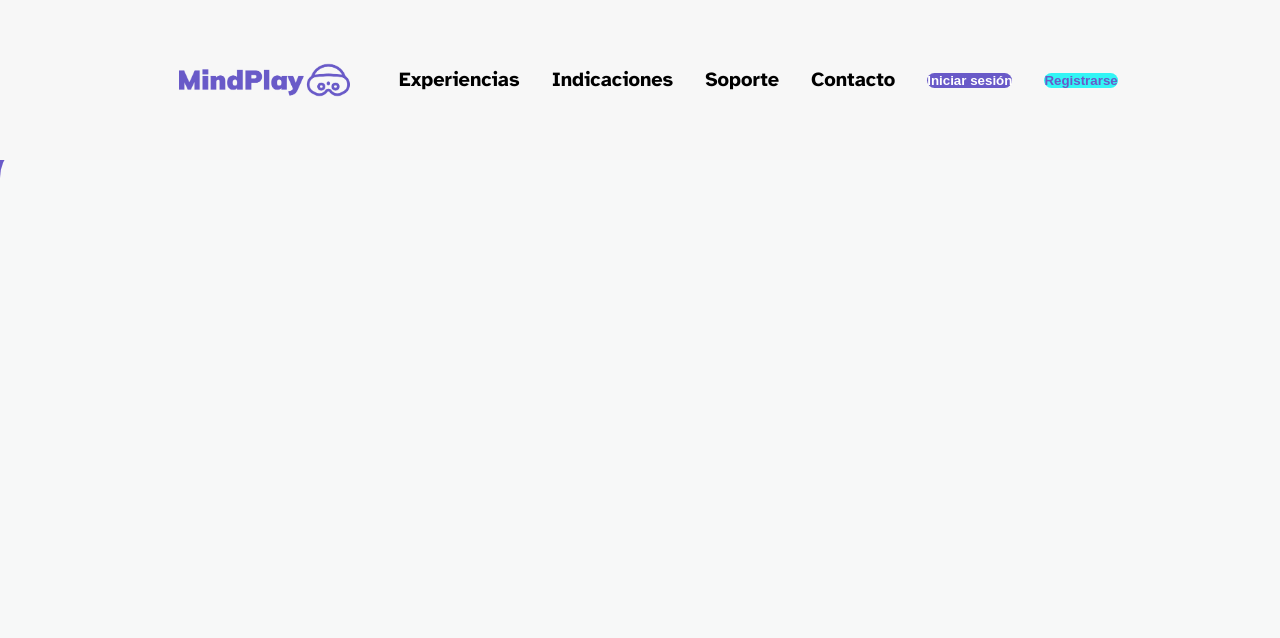
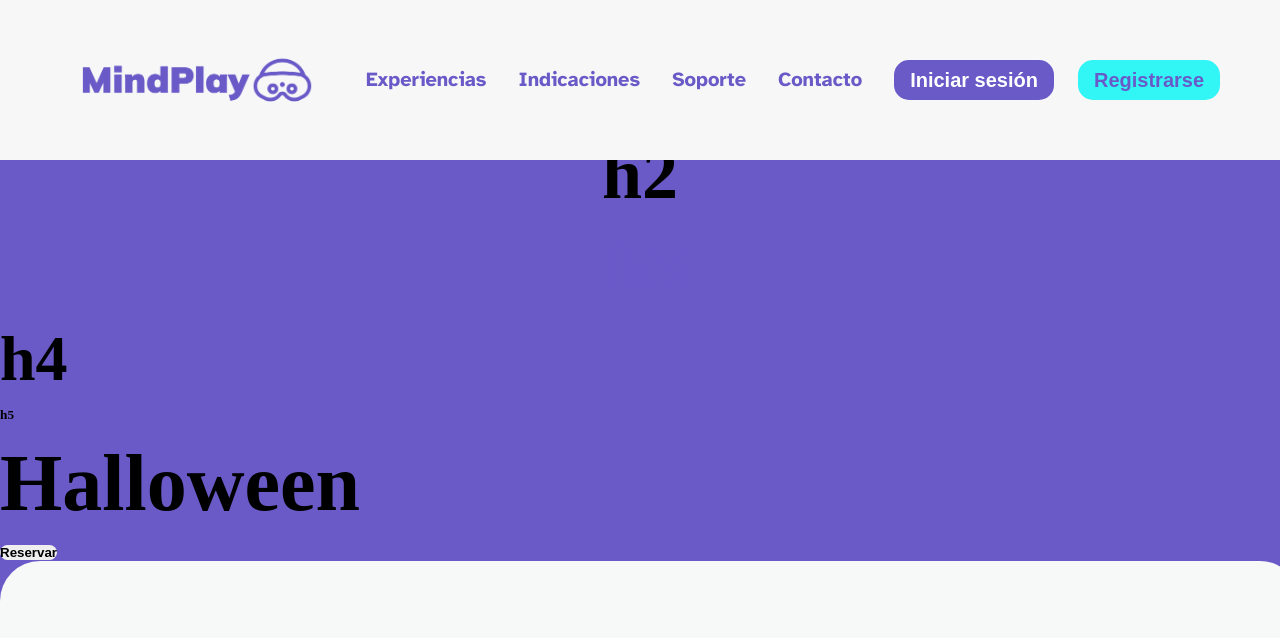
Before and after one commit to AleDataAnalyst/CursoDesarrolloWebFullstackInmersivo, a plain HTML site: page 01_MindPlay/index.html in a window 1280 px wide. Shown: the top 638 px of the page. Drawn offline with Linux system fonts and the light colour scheme.

Commit message:
a href añadidos a header nav ul li a

```diff
--- a/01_MindPlay/css/navbar.css
+++ b/01_MindPlay/css/navbar.css
@@ -1,3 +1,54 @@
+* {
+    padding: 0;
+    margin: 0;
+}
+
+body {
+    background-color: #695AC8;
+    height: auto;
+    max-width: 1440px;
+    margin: 0 auto;
+    padding: 0;
+}
+
+/* Textos */
+
+h1 h2 h3 h4 h5 {
+    font-family: 'Atkinson Hyperlegible';
+    font-weight: 700;
+}
+
+h1 {
+    color: #32F5F5);
+    font-size: 80px;
+    font-style: normal;
+    font-weight: 700;
+    line-height: 1.5em;
+}
+
+h2 {
+    color: #695AC8);
+    font-size: 72px;
+    font-style: normal;
+    line-height: 1.5em;
+    text-align: center;
+}
+
+h4 {
+    font-size: 64px;
+    font-style: normal;
+    line-height: 1.5em;
+}
+
+p {
+    font-family: 'Mulish';
+}
+
+a {
+    cursor: pointer;
+    text-decoration: none;
+}
+
 /* NavBar / Navegación */
 header {
     background-color: #F7F7F7;
@@ -10,69 +61,77 @@ header {
     padding: 0px;
     justify-content: center;
     left: 0;
-
     position: fixed;
 }
 
-nav {
+header .logo {
+    display: flex;
+    max-width: 274px;
+    min-height: 30px;
+    padding: 0px 0px 0px 0px;
+    justify-content: center;
+    align-items: center;
+    flex-shrink: 0;
+}
+
+header nav {
     display: flex;
     justify-content: center;
     align-items: center;
     gap: 32px;
 }
 
-.logo {
-    display: flex;
-    width: 274px;
-    height: 60px;
-    padding: 0px 0px 0px 0px;
-    justify-content: center;
-    align-items: center;
-    flex-shrink: 0;
-}
-
-ul {
+header nav ul {
+    list-style: none;
     display: flex;
     justify-content: space-evenly;
     align-items: center;
     gap: 32px;
-    list-style-type: none;
+    /*
     margin-block-start: 0em;
     margin-block-end: 0em;
     margin-inline-start: 0px;
     margin-inline-end: 0px;
-    padding-inline-start: 0px;
+    overflow:hidden;
+    padding-inline-start: 0px; */
 }
 
-li {
-    color: #695AC8;
+header nav ul li {
     display: inline-block;
     font-family: 'Atkinson Hyperlegible';
     font-size: 20px;
     font-style: normal;
     font-weight: 700;
     line-height: 20px;
-    text-align: center;
-    text-transform: capitalize;
+    text-transform: initial;
 }
 
-.nav-buttons {
-    display: flex;
-    justify-content: center;
-    align-items: center;
-    gap: 32px;
+header nav ul li a {
+    color: #695AC8;
+    text-decoration: none;
+}
+
+header nav ul li a:hover {
+    color: #32F5F5;
+    text-decoration: none;
+}
+
+header nav ul li a:active {
+    color: #32F5F5;
+    text-decoration: none;
 }
 
 /* Buttons / Botones de Navegación */
-.nav-buttons {
+header .buttons {
     display: flex;
     justify-content: space-evenly;
     align-items: center;
-    gap: 10px;
+    gap: 24px;
 }
 
 button {
     border: none;
+    border-radius: 15px;
     font-weight: 700;
     text-align: center;
 }
--- a/01_MindPlay/index.html
+++ b/01_MindPlay/index.html
@@ -12,17 +12,25 @@
 <body>
     <header>
         <nav>
-            <img src="img/logoMindPlay@2x.png" alt="MindPlay" width="16%" height="auto">
-            <ul>
-                <li>Experiencias</li>
-                <li>Indicaciones</li>
-                <li>Soporte</li>
-                <li>Contacto</li>
-            </ul>
-            <button class="btn-principal">Iniciar sesión</button>
-            <button class="btn-secundario">Registrarse</button>
+            <img class="logo" src="img/logoMindPlay@2x.png" alt="MindPlay">
+                <ul>
+                    <li><a href="#"></span>Experiencias</a></li>
+                    <li><a href="#">Indicaciones</a></li>
+                    <li><a href="#"></span>Soporte</a></li>
+                    <li><a href="#"></span>Contacto</a></li>
+                </ul>
+            <div class="buttons">
+                <button class="button btn-s btn-principal">Iniciar sesión</button>
+                <button class="button btn-s btn-secundario">Registrarse</button>
+            </div>
         </nav>
     </header>
+
+    <h1>h1</h1>
+    <h2>h2</h2>
+    <h3>h3</h3>
+    <h4>h4</h4>
+    <h5>h5</h5>
 
     <!-- Bloque 1 Experiencia destacada ... Diana -->
     <section class="xpdestacada">
```
Also changed, not shown: 01_MindPlay/navbar.html (+7 -7 lines).
